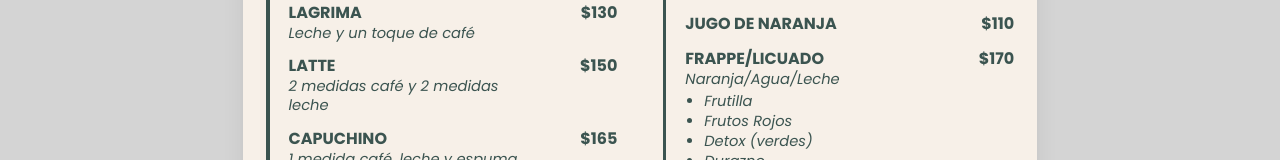
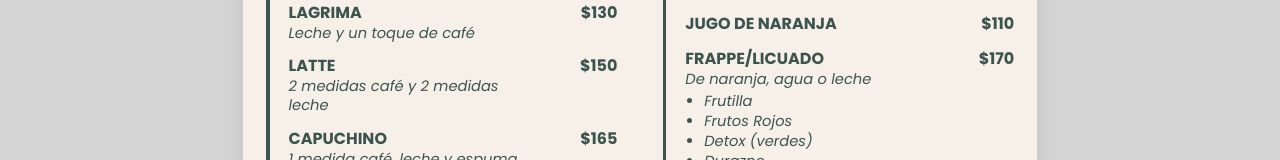
Before and after one commit to Niroyo1/teresa-designs, a React (Vite) app: page / in a window 1280 px wide. Shown: the part 522-682 px from the top of the page. Built offline with nearby package versions, Linux system fonts and the light colour scheme; a web font is replaced by a local one.

Commit message:
mas bebidas

```diff
--- a/src/data/bebidas.ts
+++ b/src/data/bebidas.ts
@@ -34,7 +34,7 @@ export const bebidas: MenuPage = {
         {
           name: 'Frappe/Licuado',
           price: 170,
-          description: 'Naranja/Agua/Leche',
+          description: 'De naranja, agua o leche',
           options: [
             'Frutilla',
             'Frutos Rojos',
```
